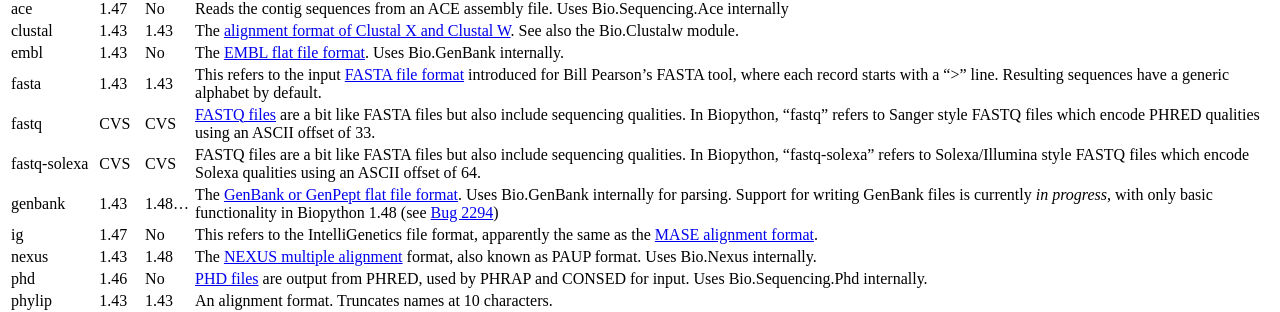
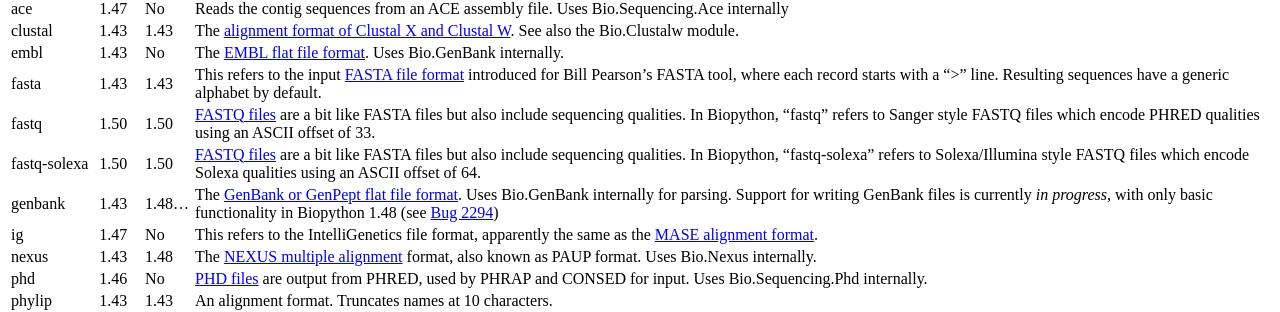
Before and after one commit to biopython/biopython.github.io, a Jekyll site: the page built from wiki/SeqIO.md, in a window 1280 px wide and 900 px high, scrolled down 406 px. Shown: the part 145-457 px from the top of the window. Built offline with Jekyll 4.4.1, drawn with Linux system fonts in a browser that asks for light colours.

Commit message:
/* File Formats */ Updated now that 1.50b is out

```diff
--- a/wiki/SeqIO.md
+++ b/wiki/SeqIO.md
@@ -57,8 +57,8 @@ as [BioPerl's SeqIO](bp:HOWTO:SeqIO#Formats "wikilink") and
 | clustal      | 1.43  | 1.43    | The [alignment format of Clustal X and Clustal W](bp:ClustalW_multiple_alignment_format "wikilink"). See also the Bio.Clustalw module.                                                                                                                                                                       |
 | embl         | 1.43  | No      | The [EMBL flat file format](bp:EMBL_sequence_format "wikilink"). Uses Bio.GenBank internally.                                                                                                                                                                                                                |
 | fasta        | 1.43  | 1.43    | This refers to the input [FASTA file format](bp:FASTA_sequence_format "wikilink") introduced for Bill Pearson's FASTA tool, where each record starts with a "&gt;" line. Resulting sequences have a generic alphabet by default.                                                                             |
-| fastq        | CVS   | CVS     | [FASTQ files](bp:FASTQ_sequence_format "wikilink") are a bit like FASTA files but also include sequencing qualities. In Biopython, "fastq" refers to Sanger style FASTQ files which encode PHRED qualities using an ASCII offset of 33.                                                                      |
-| fastq-solexa | CVS   | CVS     | FASTQ files are a bit like FASTA files but also include sequencing qualities. In Biopython, "fastq-solexa" refers to Solexa/Illumina style FASTQ files which encode Solexa qualities using an ASCII offset of 64.                                                                                            |
+| fastq        | 1.50  | 1.50    | [FASTQ files](bp:FASTQ_sequence_format "wikilink") are a bit like FASTA files but also include sequencing qualities. In Biopython, "fastq" refers to Sanger style FASTQ files which encode PHRED qualities using an ASCII offset of 33.                                                                      |
+| fastq-solexa | 1.50  | 1.50    | [FASTQ files](bp:FASTQ_sequence_format "wikilink") are a bit like FASTA files but also include sequencing qualities. In Biopython, "fastq-solexa" refers to Solexa/Illumina style FASTQ files which encode Solexa qualities using an ASCII offset of 64.                                                     |
 | genbank      | 1.43  | 1.48... | The [GenBank or GenPept flat file format](bp:GenBank_sequence_format "wikilink"). Uses Bio.GenBank internally for parsing. Support for writing GenBank files is currently *in progress*, with only basic functionality in Biopython 1.48 (see [Bug 2294](http://bugzilla.open-bio.org/show_bug.cgi?id=2294)) |
 | ig           | 1.47  | No      | This refers to the IntelliGenetics file format, apparently the same as the [MASE alignment format](bp:Mase_multiple_alignment_format "wikilink").                                                                                                                                                            |
 | nexus        | 1.43  | 1.48    | The [NEXUS multiple alignment](bp:NEXUS_multiple_alignment_format "wikilink") format, also known as PAUP format. Uses Bio.Nexus internally.                                                                                                                                                                  |
```
Also changed, not shown: 1 other file.
